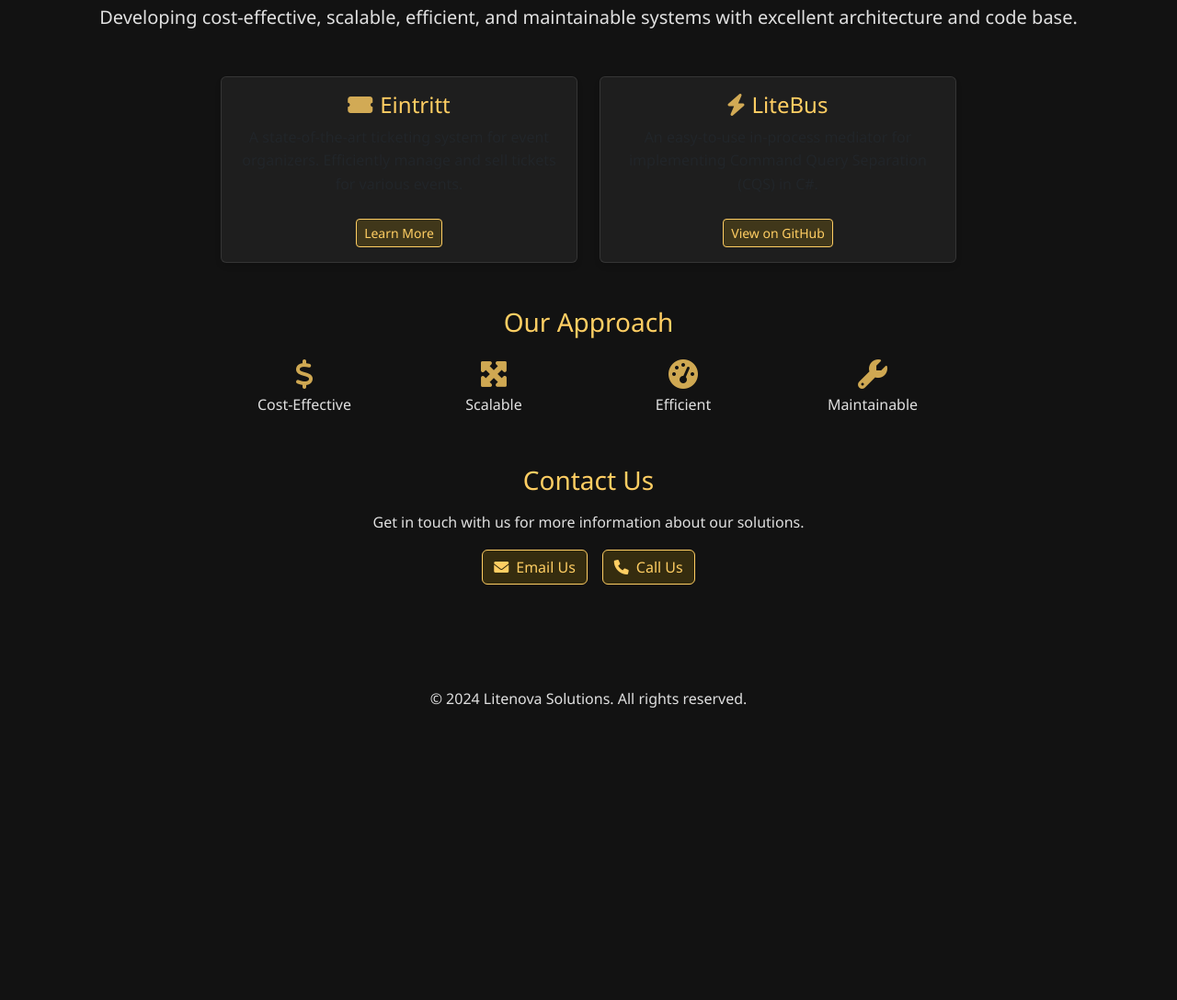
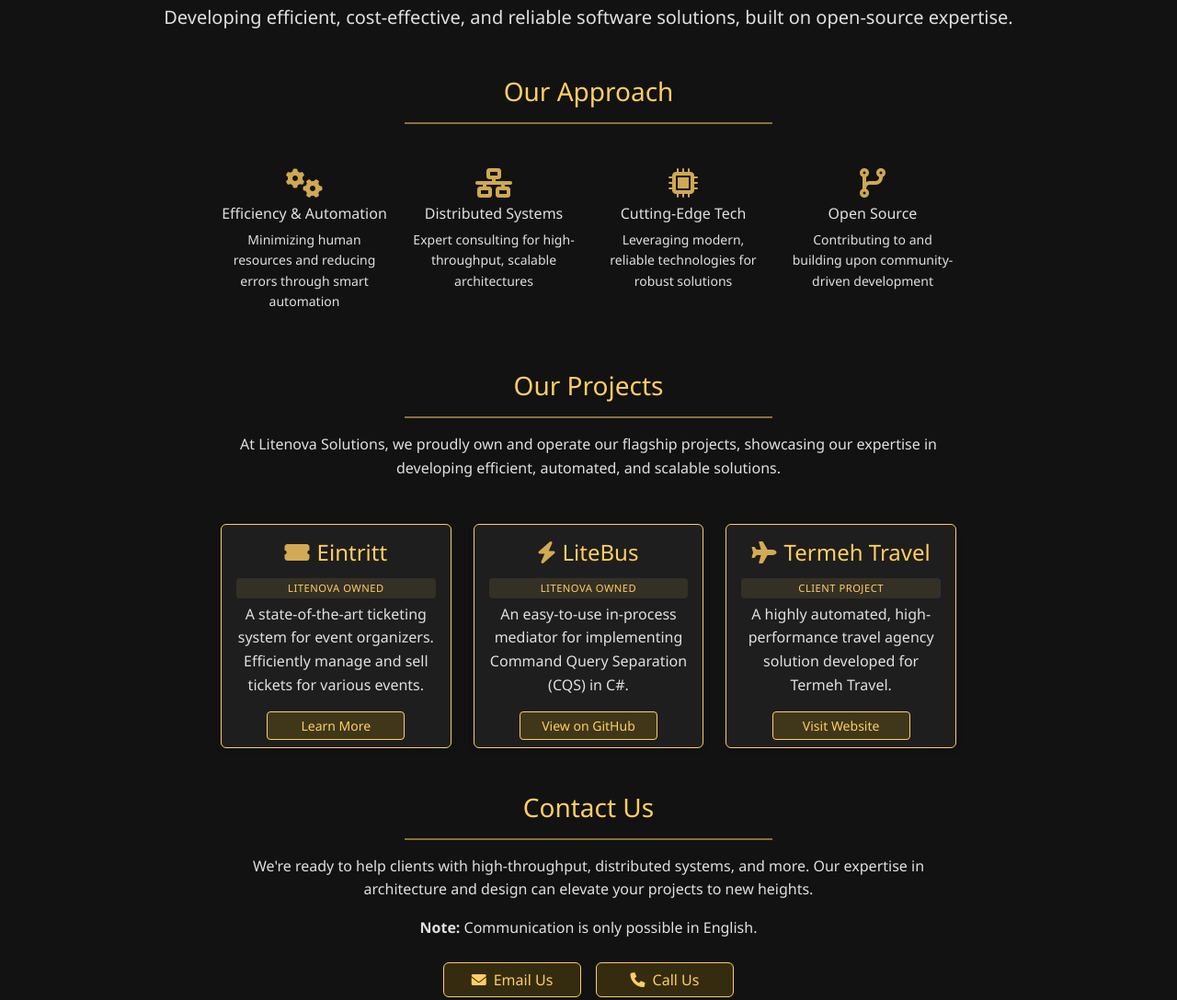
Before and after one commit to Litenova-Solutions/litenova-solutions.github.io, a plain HTML site: page index.html in a window 1280 px wide. Shown: the part 220-1308 px from the top of the page at 92% size. Before the commit the page ends 1009 px from the top, so only its background shows below. Drawn offline with nearby package versions, Linux system fonts and the light colour scheme.

Commit message:
update index.html

```diff
--- a/index.html
+++ b/index.html
@@ -1,144 +1,296 @@
 <!DOCTYPE html>
 <html lang="en">
+
 <head>
     <meta charset="UTF-8">
     <meta name="viewport" content="width=device-width, initial-scale=1.0">
-    <title>Litenova Solutions</title>
-    <link href="https://cdn.jsdelivr.net/npm/bootstrap@5.3.0-alpha1/dist/css/bootstrap.min.css" rel="stylesheet">
+    <title>Litenova Solutions - Innovative Software Development in the Netherlands</title>
+    <meta name="description"
+        content="Litenova Solutions develops cost-effective, scalable, and efficient software systems with excellent architecture.">
+    <link rel="icon" href="favicon.ico" type="image/x-icon">
+    <link href="https://cdn.jsdelivr.net/npm/bootstrap@5.3.3/dist/css/bootstrap.min.css" rel="stylesheet">
     <link href="https://cdnjs.cloudflare.com/ajax/libs/font-awesome/6.0.0-beta3/css/all.min.css" rel="stylesheet">
     <style>
         :root {
             --litenova-dark: #121212;
-            --litenova-gold: #ffce63; /* Exact color from the logo */
+            --litenova-gold: #ffce63;
             --litenova-muted-gold: rgba(255, 195, 0, 0.15);
             --litenova-card-bg: rgba(255, 255, 255, 0.05);
-            --litenova-card-border: rgba(255, 255, 255, 0.1);
+            --litenova-card-border: var(--litenova-gold);
         }
+
         body {
             font-family: 'Segoe UI', Tahoma, Geneva, Verdana, sans-serif;
             color: #e0e0e0;
             line-height: 1.6;
             background-color: var(--litenova-dark);
         }
+
         .text-litenova-gold {
             color: var(--litenova-gold);
         }
+
         .btn-litenova-muted {
             background-color: var(--litenova-muted-gold);
             color: var(--litenova-gold);
             border: 1px solid var(--litenova-gold);
             transition: all 0.3s ease;
+            width: 150px;
         }
+
         .btn-litenova-muted:hover {
             background-color: var(--litenova-gold);
             color: var(--litenova-dark);
         }
+
         .logo {
             max-width: 100%;
             height: auto;
             margin-bottom: 2rem;
+            animation: fadeInDown 1s ease-out;
         }
+
         @media (min-width: 768px) {
             .logo {
                 max-width: 400px;
             }
         }
+
         @media (min-width: 992px) {
             .logo {
                 max-width: 600px;
             }
         }
+
         .content-section {
             max-width: 800px;
             margin: 0 auto;
         }
+
         .card {
             background-color: var(--litenova-card-bg);
             border: 1px solid var(--litenova-card-border);
             box-shadow: 0 4px 6px rgba(0, 0, 0, 0.1);
             transition: all 0.3s ease;
         }
+
         .card:hover {
             transform: translateY(-5px);
             box-shadow: 0 6px 12px rgba(0, 0, 0, 0.15);
         }
+
+        .card-text {
+            color: #e0e0e0;
+        }
+
         .icon-secondary {
             color: var(--litenova-gold);
             opacity: 0.8;
         }
+
         a {
             color: var(--litenova-gold);
             text-decoration: none;
         }
+
         a:hover {
             color: #e6b000;
         }
+
+        .approach-item {
+            transition: all 0.3s ease;
+        }
+
+        .approach-item:hover {
+            transform: scale(1.05);
+        }
+
+        @keyframes fadeInDown {
+            from {
+                opacity: 0;
+                transform: translateY(-20px);
+            }
+
+            to {
+                opacity: 1;
+                transform: translateY(0);
+            }
+        }
+
+        @keyframes fadeIn {
+            from {
+                opacity: 0;
+            }
+
+            to {
+                opacity: 1;
+            }
+        }
+
+        .fade-in {
+            animation: fadeIn 1s ease-out;
+        }
+
+        .section-divider {
+            width: 50%;
+            margin: 1rem auto;
+            border-top: 2px solid var(--litenova-gold);
+            opacity: 0.5;
+        }
+
+        .project-label {
+            font-size: 0.7rem;
+            background-color: rgba(255, 206, 99, 0.1);
+            color: var(--litenova-gold);
+            padding: 2px 6px;
+            border-radius: 4px;
+            text-transform: uppercase;
+            letter-spacing: 0.5px;
+            display: inline-block;
+            margin-top: 5px;
+            margin-bottom: 5px;
+        }
+
+        .card {
+            display: flex;
+            flex-direction: column;
+        }
+
+        .card-body {
+            flex-grow: 1;
+            display: flex;
+            flex-direction: column;
+        }
+
+        .card-text {
+            flex-grow: 1;
+        }
+
+        .card-footer {
+            background-color: transparent;
+            border-top: none;
+            padding-top: 0;
+        }
     </style>
 </head>
+
 <body class="d-flex flex-column min-vh-100">
     <main class="flex-grow-1">
         <div class="container py-5 text-center">
             <img src="logo_transparent.png" alt="Litenova Solutions Logo" class="logo">
 
-            <p class="lead mb-5">Developing cost-effective, scalable, efficient, and maintainable systems with excellent architecture and code base.</p>
+            <p class="lead mb-5 fade-in">Developing efficient, cost-effective, and reliable software solutions, built on
+                open-source expertise.</p>
 
             <div class="content-section">
-                <div class="row g-4 mb-5">
-                    <div class="col-md-6">
-                        <div class="card h-100">
-                            <div class="card-body">
-                                <h2 class="card-title h4 text-litenova-gold">
-                                    <i class="fas fa-ticket-alt icon-secondary me-2"></i>Eintritt
-                                </h2>
-                                <p class="card-text">A state-of-the-art ticketing system for event organizers. Efficiently manage and sell tickets for various events.</p>
-                                <a href="https://eintritt.io" target="_blank" class="btn btn-sm btn-litenova-muted mt-2">Learn More</a>
+                <div class="mb-5 fade-in">
+                    <h2 class="h3 mb-3 text-litenova-gold">Our Approach</h2>
+                    <hr class="section-divider">
+                    <div class="row g-4 mt-4">
+                        <div class="col-md-3 col-6">
+                            <div class="approach-item">
+                                <i class="fas fa-cogs fa-2x icon-secondary mb-2" aria-hidden="true"></i>
+                                <h3 class="h6">Efficiency & Automation</h3>
+                                <p class="small">Minimizing human resources and reducing errors through smart automation
+                                </p>
                             </div>
                         </div>
-                    </div>
-                    <div class="col-md-6">
-                        <div class="card h-100">
-                            <div class="card-body">
-                                <h2 class="card-title h4 text-litenova-gold">
-                                    <i class="fas fa-bolt icon-secondary me-2"></i>LiteBus
-                                </h2>
-                                <p class="card-text">An easy-to-use in-process mediator for implementing Command Query Separation (CQS) in C#.</p>
-                                <a href="https://github.com/litenova/LiteBus/" target="_blank" class="btn btn-sm btn-litenova-muted mt-2">View on GitHub</a>
+                        <div class="col-md-3 col-6">
+                            <div class="approach-item">
+                                <i class="fas fa-network-wired fa-2x icon-secondary mb-2" aria-hidden="true"></i>
+                                <h3 class="h6">Distributed Systems</h3>
+                                <p class="small">Expert consulting for high-throughput, scalable architectures</p>
+                            </div>
+                        </div>
+                        <div class="col-md-3 col-6">
+                            <div class="approach-item">
+                                <i class="fas fa-microchip fa-2x icon-secondary mb-2" aria-hidden="true"></i>
+                                <h3 class="h6">Cutting-Edge Tech</h3>
+                                <p class="small">Leveraging modern, reliable technologies for robust solutions</p>
+                            </div>
+                        </div>
+                        <div class="col-md-3 col-6">
+                            <div class="approach-item">
+                                <i class="fas fa-code-branch fa-2x icon-secondary mb-2" aria-hidden="true"></i>
+                                <h3 class="h6">Open Source</h3>
+                                <p class="small">Contributing to and building upon community-driven development</p>
                             </div>
                         </div>
                     </div>
                 </div>
 
-                <div class="mb-5">
-                    <h2 class="h3 mb-4 text-litenova-gold">Our Approach</h2>
-                    <div class="row g-4">
-                        <div class="col-6 col-md-3">
-                            <i class="fas fa-dollar-sign fa-2x icon-secondary mb-2"></i>
-                            <h3 class="h6">Cost-Effective</h3>
+                <div class="mb-5 fade-in">
+                    <h2 class="h3 mb-3 text-litenova-gold">Our Projects</h2>
+                    <hr class="section-divider">
+                    <p class="mb-4">At Litenova Solutions, we proudly own and operate our flagship projects, showcasing
+                        our expertise in developing efficient, automated, and scalable solutions.</p>
+                    <div class="row g-4 mt-4">
+                        <div class="col-md-4">
+                            <div class="card h-100">
+                                <div class="card-body">
+                                    <h2 class="card-title h4 text-litenova-gold">
+                                        <i class="fas fa-ticket-alt icon-secondary me-2" aria-hidden="true"></i>Eintritt
+                                    </h2>
+                                    <div class="project-label">Litenova Owned</div>
+                                    <p class="card-text">A state-of-the-art ticketing system for event organizers.
+                                        Efficiently manage and sell tickets for various events.</p>
+                                </div>
+                                <div class="card-footer text-center">
+                                    <a href="https://eintritt.io" target="_blank" rel="noopener noreferrer"
+                                        class="btn btn-sm btn-litenova-muted">Learn More</a>
+                                </div>
+                            </div>
                         </div>
-                        <div class="col-6 col-md-3">
-                            <i class="fas fa-expand-arrows-alt fa-2x icon-secondary mb-2"></i>
-                            <h3 class="h6">Scalable</h3>
+                        <div class="col-md-4">
+                            <div class="card h-100">
+                                <div class="card-body">
+                                    <h2 class="card-title h4 text-litenova-gold">
+                                        <i class="fas fa-bolt icon-secondary me-2" aria-hidden="true"></i>LiteBus
+                                    </h2>
+                                    <div class="project-label">Litenova Owned</div>
+                                    <p class="card-text">An easy-to-use in-process mediator for implementing Command
+                                        Query
+                                        Separation (CQS) in C#.</p>
+                                </div>
+                                <div class="card-footer text-center">
+                                    <a href="https://github.com/litenova/LiteBus/" target="_blank"
+                                        rel="noopener noreferrer" class="btn btn-sm btn-litenova-muted">View on
+                                        GitHub</a>
+                                </div>
+                            </div>
                         </div>
-                        <div class="col-6 col-md-3">
-                            <i class="fas fa-tachometer-alt fa-2x icon-secondary mb-2"></i>
-                            <h3 class="h6">Efficient</h3>
-                        </div>
-                        <div class="col-6 col-md-3">
-                            <i class="fas fa-wrench fa-2x icon-secondary mb-2"></i>
-                            <h3 class="h6">Maintainable</h3>
+                        <div class="col-md-4">
+                            <div class="card h-100">
+                                <div class="card-body">
+                                    <h2 class="card-title h4 text-litenova-gold">
+                                        <i class="fas fa-plane icon-secondary me-2" aria-hidden="true"></i>Termeh Travel
+                                    </h2>
+                                    <div class="project-label">Client Project</div>
+                                    <p class="card-text">A highly automated, high-performance travel agency solution
+                                        developed for Termeh Travel.</p>
+                                </div>
+                                <div class="card-footer text-center">
+                                    <a href="https://termehtravel.com" target="_blank" rel="noopener noreferrer"
+                                        class="btn btn-sm btn-litenova-muted">Visit Website</a>
+                                </div>
+                            </div>
                         </div>
                     </div>
                 </div>
 
-                <div>
+
+                <div class="fade-in">
                     <h2 class="h3 mb-3 text-litenova-gold">Contact Us</h2>
-                    <p>Get in touch with us for more information about our solutions.</p>
+                    <hr class="section-divider">
+                    <p>We're ready to help clients with high-throughput, distributed systems, and more. Our expertise in
+                        architecture and design can elevate your projects to new heights.</p>
+                    <p class="mb-4"><strong>Note:</strong> Communication is only possible in English.</p>
                     <div class="d-flex justify-content-center gap-3">
                         <a href="mailto:info@litenova.solutions" class="btn btn-litenova-muted">
-                            <i class="fas fa-envelope me-2"></i>Email Us
+                            <i class="fas fa-envelope me-2" aria-hidden="true"></i>Email Us
                         </a>
                         <a href="tel:0642535214" class="btn btn-litenova-muted">
-                            <i class="fas fa-phone me-2"></i>Call Us
+                            <i class="fas fa-phone me-2" aria-hidden="true"></i>Call Us
                         </a>
                     </div>
                 </div>
@@ -148,8 +300,12 @@
 
     <footer class="text-center py-3 mt-5">
         <p class="mb-0">&copy; 2024 Litenova Solutions. All rights reserved.</p>
+        <p class="mb-0">Based in the Netherlands</p>
+        <p class="mb-0">Stratumsedijk 23-51, 5611 NA Eindhoven</p>
+        <p class="mb-0">KVK Number: x</p>
     </footer>
 
-    <script src="https://cdn.jsdelivr.net/npm/bootstrap@5.3.0-alpha1/dist/js/bootstrap.bundle.min.js"></script>
+    <script src="https://cdn.jsdelivr.net/npm/bootstrap@5.3.3/dist/js/bootstrap.bundle.min.js"></script>
 </body>
+
 </html>
```
Also changed, not shown: favicon.ico (added).
